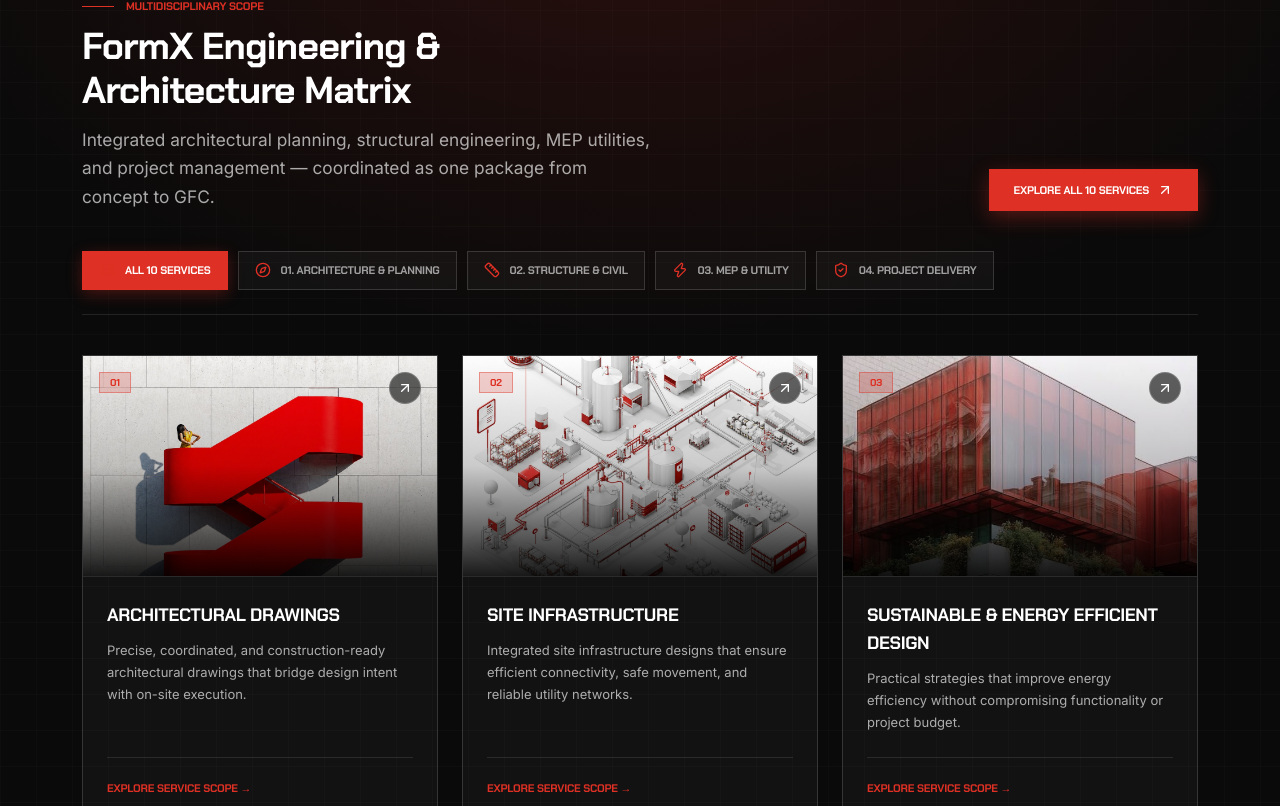
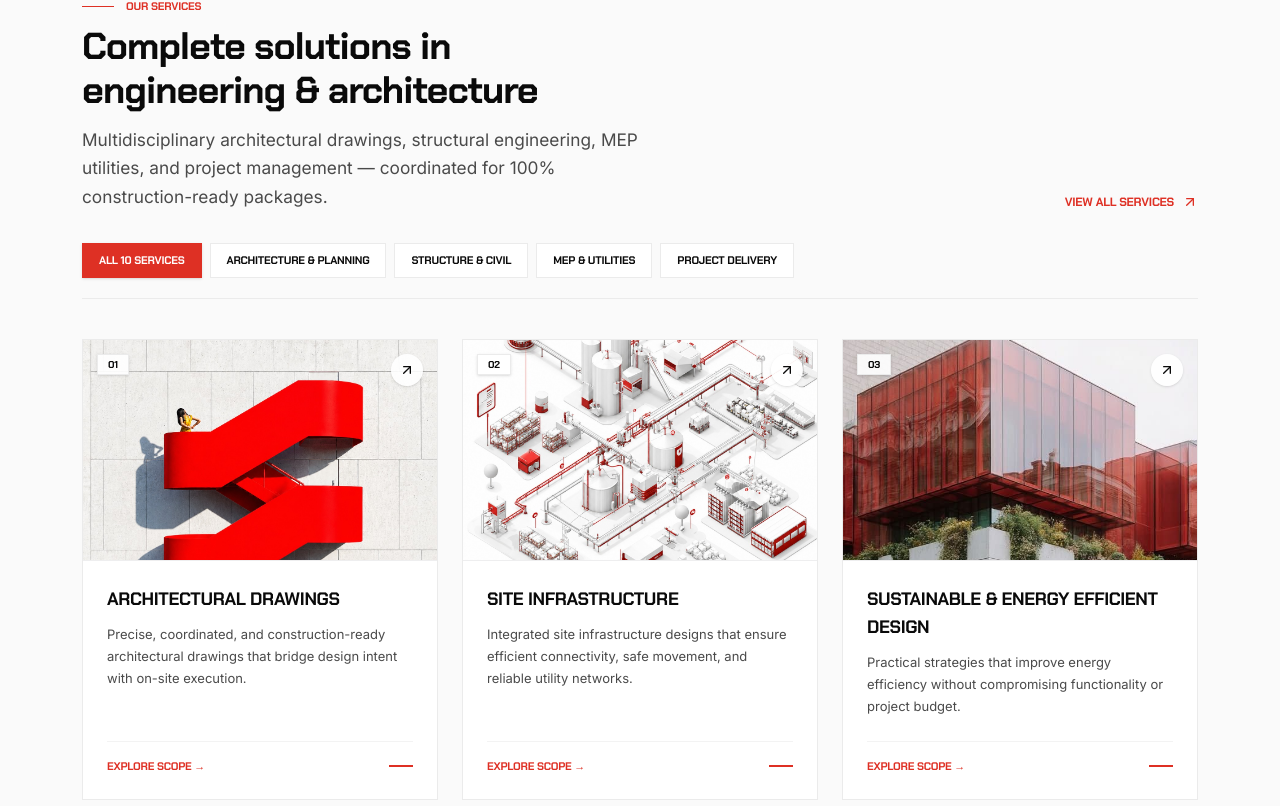
Before and after one commit to Poojan2107/FormX, a Next.js app: page / in a window 1280 px wide. Shown: the part 2734-3540 px from the top of the page. Built offline with nearby package versions, Linux system fonts and the light colour scheme.

Commit message:
fix: refactor Services, Projects, and Sectors sections to clean bright white architectural styling with large, uncropped, fully visible images

```diff
--- a/src/components/home/Services.tsx
+++ b/src/components/home/Services.tsx
@@ -2,7 +2,7 @@
 
 import { useState } from "react";
 import Link from "next/link";
-import { ArrowUpRight, ShieldCheck, Cpu, Layers, Ruler, Zap, Compass } from "lucide-react";
+import { ArrowUpRight } from "lucide-react";
 import { services } from "@/data/site";
 import { Container } from "@/components/ui/Container";
 import { SectionHeading } from "@/components/ui/SectionHeading";
@@ -10,40 +10,11 @@ import { Reveal } from "@/components/ui/Reveal";
 import { AssetImage } from "@/components/ui/AssetImage";
 
 const disciplineTabs = [
-  {
-    id: "all",
-    label: "All 10 Services",
-    icon: Layers,
-  },
-  {
-    id: "architecture",
-    label: "01. Architecture & Planning",
-    slugs: ["architectural-design", "site-infrastructure", "sustainable-design"],
-    icon: Compass,
-  },
-  {
-    id: "structure",
-    label: "02. Structure & Civil",
-    slugs: ["structural-engineering", "civil-engineering"],
-    icon: Ruler,
-  },
-  {
-    id: "mep",
-    label: "03. MEP & Utility",
-    slugs: [
-      "mechanical-utility-engineering",
-      "hvac-engineering",
-      "electrical-engineering",
-      "fire-protection-engineering",
-    ],
-    icon: Zap,
-  },
-  {
-    id: "delivery",
-    label: "04. Project Delivery",
-    slugs: ["project-management"],
-    icon: ShieldCheck,
-  },
+  { id: "all", label: "All 10 Services" },
+  { id: "architecture", label: "Architecture & Planning", slugs: ["architectural-design", "site-infrastructure", "sustainable-design"] },
+  { id: "structure", label: "Structure & Civil", slugs: ["structural-engineering", "civil-engineering"] },
+  { id: "mep", label: "MEP & Utilities", slugs: ["mechanical-utility-engineering", "hvac-engineering", "electrical-engineering", "fire-protection-engineering"] },
+  { id: "delivery", label: "Project Delivery", slugs: ["project-management"] },
 ];
 
 export function Services() {
@@ -58,68 +29,54 @@ export function Services() {
         });
 
   return (
-    <section id="services" className="relative isolate scroll-mt-32 bg-[#0a0a0a] text-white py-16 md:py-24 border-y border-white/10 overflow-hidden">
-      {/* Background Architectural Grid Pattern */}
-      <div className="pointer-events-none absolute inset-0 pattern-grid-dark opacity-35" aria-hidden />
-      <div
-        className="pointer-events-none absolute inset-0"
-        style={{
-          background:
-            "radial-gradient(1000px 600px at 50% 0%, rgba(222,48,36,0.14), transparent 75%)",
-        }}
-        aria-hidden
-      />
-
-      <Container className="relative z-10">
+    <section id="services" className="scroll-mt-32 bg-[#fafafa] py-16 md:py-24 border-y border-line">
+      <Container>
         <Reveal className="flex flex-col gap-6 md:flex-row md:items-end md:justify-between">
           <SectionHeading
-            eyebrow="Multidisciplinary Scope"
-            title="FormX Engineering & Architecture Matrix"
-            description="Integrated architectural planning, structural engineering, MEP utilities, and project management — coordinated as one package from concept to GFC."
-            invert
+            eyebrow="Our Services"
+            title="Complete solutions in engineering & architecture"
+            description="Multidisciplinary architectural drawings, structural engineering, MEP utilities, and project management — coordinated for 100% construction-ready packages."
           />
           <Link
             href="/services"
-            className="inline-flex shrink-0 items-center gap-2 border border-x-red bg-x-red px-6 py-3 font-display text-[11px] font-bold uppercase tracking-[0.14em] text-white shadow-[0_6px_20px_rgba(222,48,36,0.35)] transition-all hover:bg-white hover:text-ink"
+            className="inline-flex shrink-0 items-center gap-2 font-display text-[12px] font-bold uppercase tracking-[0.14em] text-x-red transition-all hover:translate-x-1"
           >
-            Explore All 10 Services
+            View All Services
             <ArrowUpRight className="size-4" />
           </Link>
         </Reveal>
 
-        {/* Interactive Discipline Tab Selector — FormX Architectural Matrix */}
-        <div className="mt-10 flex flex-wrap items-center gap-2.5 border-b border-white/10 pb-6">
+        {/* Clean Discipline Filter Tabs */}
+        <div className="mt-8 flex flex-wrap items-center gap-2 border-b border-line pb-5">
           {disciplineTabs.map((tab) => {
-            const Icon = tab.icon;
             const active = activeTab === tab.id;
             return (
               <button
                 key={tab.id}
                 type="button"
                 onClick={() => setActiveTab(tab.id)}
-                className={`inline-flex items-center gap-2.5 border px-4 py-2.5 font-display text-[11px] font-bold uppercase tracking-[0.14em] transition-all ${
+                className={`border px-4 py-2 font-display text-[11px] font-bold uppercase tracking-[0.12em] transition-all ${
                   active
-                    ? "border-x-red bg-x-red text-white shadow-[0_4px_16px_rgba(222,48,36,0.3)]"
-                    : "border-white/15 bg-white/[0.03] text-white/60 hover:border-white/30 hover:text-white"
+                    ? "border-x-red bg-x-red text-white shadow-sm"
+                    : "border-line bg-white text-ink hover:border-x-red/40 hover:text-x-red"
                 }`}
               >
-                <Icon className="size-4 text-x-red" />
                 {tab.label}
               </button>
             );
           })}
         </div>
 
-        {/* Dynamic Architectural Grid Showcase — Full Uncropped Imagery & X-Factor Styling */}
+        {/* Bright, Visual-First Services Grid — Large Prominent Uncropped Images */}
         <div className="mt-10 grid gap-6 sm:grid-cols-2 lg:grid-cols-3">
           {filteredServices.map((service, i) => (
             <Reveal key={service.slug} delay={0.03 * (i % 3)} className="h-full">
               <Link
                 href={`/services/${service.slug}`}
-                className="group relative flex h-full flex-col overflow-hidden border border-white/15 bg-white/[0.03] transition-all duration-500 hover:border-x-red/60 hover:bg-white/[0.06] hover:shadow-[0_16px_40px_rgba(222,48,36,0.18)]"
+                className="group flex h-full flex-col overflow-hidden border border-line bg-white transition-all duration-300 hover:border-x-red/40 hover:shadow-[0_16px_36px_rgba(222,48,36,0.1)]"
               >
-                {/* Image Container with Full Uncropped Visibility */}
-                <div className="relative aspect-[16/10] w-full overflow-hidden border-b border-white/10 bg-[#121212]">
+                {/* Large Prominent Uncropped Image Container */}
+                <div className="relative aspect-[16/10] w-full overflow-hidden bg-gray-100 border-b border-line/60">
                   <AssetImage
                     alt={service.title}
                     slot={service.asset}
@@ -128,36 +85,30 @@ export function Services() {
                     fit="cover"
                     className="h-full w-full object-cover transition-transform duration-700 group-hover:scale-105"
                   />
-                  <div className="absolute inset-0 bg-gradient-to-t from-black/90 via-black/20 to-transparent" />
-
-                  {/* Watermark Number & Red Diagonal Slash */}
-                  <div className="absolute left-4 top-4 flex items-center gap-1.5">
-                    <span className="border border-x-red/40 bg-x-red/20 px-2.5 py-0.5 font-display text-[10px] font-bold uppercase tracking-[0.16em] text-x-red backdrop-blur-md">
-                      0{i + 1}
-                    </span>
-                  </div>
-
-                  <div className="absolute right-4 top-4 flex size-8 items-center justify-center rounded-full border border-white/20 bg-black/60 text-white backdrop-blur-md transition-transform duration-300 group-hover:scale-110 group-hover:border-x-red group-hover:bg-x-red">
+                  <span className="absolute left-3.5 top-3.5 border border-line bg-white/90 px-2.5 py-0.5 font-display text-[10px] font-bold uppercase tracking-[0.14em] text-ink shadow-sm">
+                    0{i + 1}
+                  </span>
+                  <div className="absolute right-3.5 top-3.5 flex size-8 items-center justify-center rounded-full bg-white/90 text-ink shadow-sm transition-transform duration-300 group-hover:scale-110 group-hover:bg-x-red group-hover:text-white">
                     <ArrowUpRight className="size-4" />
                   </div>
                 </div>
 
-                {/* Content Overlay */}
+                {/* Content Area */}
                 <div className="flex flex-1 flex-col justify-between p-6">
                   <div>
-                    <h3 className="font-display text-lg font-bold uppercase tracking-tight text-white transition-colors group-hover:text-x-red">
+                    <h3 className="font-display text-lg font-bold uppercase tracking-tight text-ink transition-colors group-hover:text-x-red">
                       {service.title}
                     </h3>
-                    <p className="mt-2.5 text-[13px] leading-[1.7] text-white/65 line-clamp-3">
+                    <p className="mt-2.5 text-[13px] leading-[1.7] text-ink-muted">
                       {service.short}
                     </p>
                   </div>
 
-                  {/* Hover Progress Rail Indicator */}
-                  <div className="mt-6 border-t border-white/10 pt-4">
-                    <span className="inline-flex items-center gap-2 font-display text-[11px] font-bold uppercase tracking-[0.14em] text-x-red transition-all group-hover:translate-x-1">
-                      Explore Service Scope →
+                  <div className="mt-6 border-t border-line/60 pt-4 flex items-center justify-between">
+                    <span className="font-display text-[11px] font-bold uppercase tracking-[0.12em] text-x-red transition-all group-hover:translate-x-1">
+                      Explore Scope →
                     </span>
+                    <span className="h-0.5 w-6 bg-x-red transition-all duration-300 group-hover:w-12" />
                   </div>
                 </div>
               </Link>
```
Also changed, not shown: src/components/home/Projects.tsx (+15 -12 lines), src/components/home/Sectors.tsx (+17 -19 lines).
